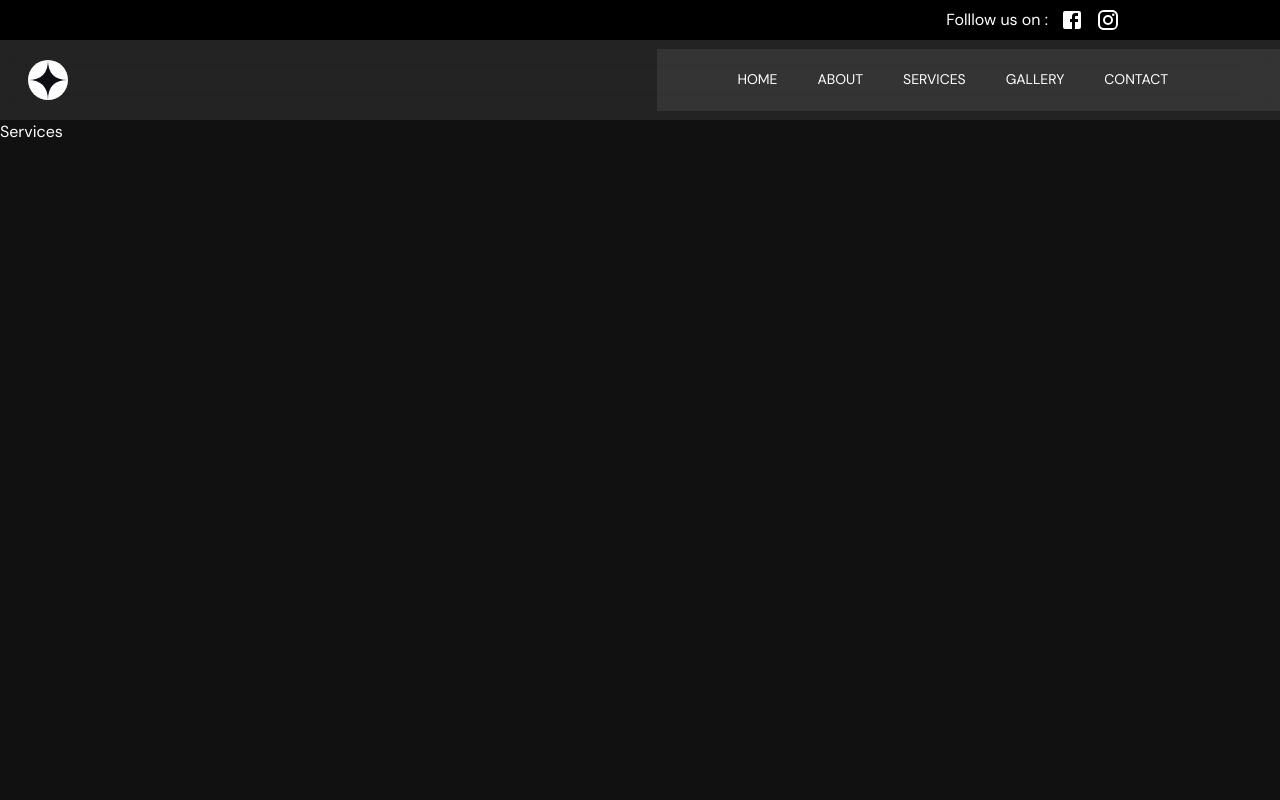
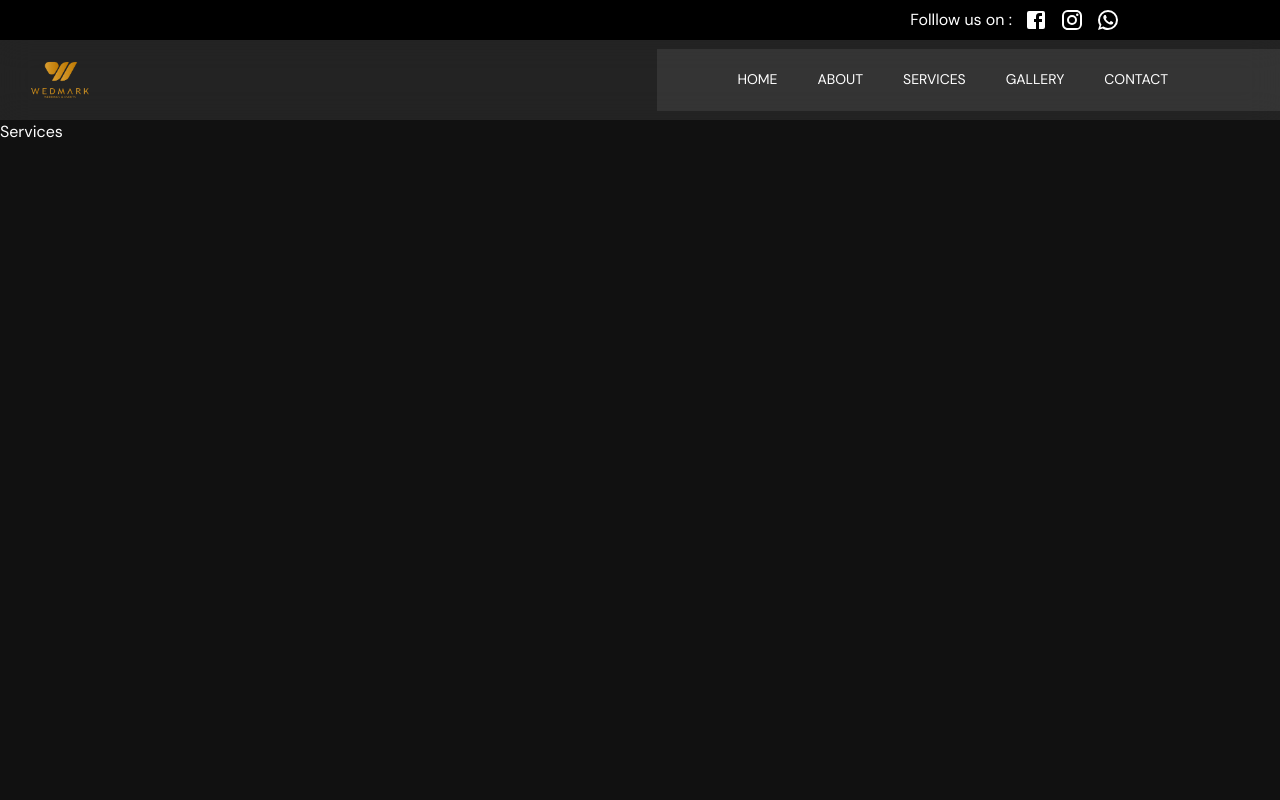
Before and after one commit to ArunKumar000777/wed-marks, a React (Vite) app: page /services in a window 1280 px wide. Shown: the top 800 px of the page. Built offline with nearby package versions, Linux system fonts and the light colour scheme; a web font is replaced by a local one.

Commit message:
added logo and social media links

```diff
--- a/src/components/Navbar.jsx
+++ b/src/components/Navbar.jsx
@@ -2,7 +2,7 @@ import MenuIcon from "@mui/icons-material/Menu";
 import { Link, useLocation } from "react-router-dom";
 import CloseIcon from "@mui/icons-material/Close";
 import { useEffect, useRef, useState } from "react";
-import logo from "../assets/logo.svg";
+import logo from "../assets/WedmarkLogo.png";
 const Nav = () => {
     let [open, setopen] = useState(false);
     const [isScrolled, setIsScrolled] = useState(false);
@@ -54,14 +54,14 @@ const Nav = () => {
     return (
         <nav
             ref={ref}
-            className={`fixed top-0 flex items-center justify-between w-full h-14 py-5 lg:h-20 lg:${
+            className={`fixed top-0 flex items-center justify-between  w-full h-14 py-5 lg:h-20 lg:${
                 isScrolled ? "top-0" : "top-10"
             } lg:bg-[#ffffff14] lg:backdrop-blur-lg z-50 bg-light`}
         >
             <div className="fixed z-20 cursor-pointer md:hidden right-5 top-6" onClick={() => setopen(!open)}>
                 {open ? <CloseIcon /> : <MenuIcon style={{ fontSize: "30px" }} />}
             </div>
-            <img src={logo} alt="logo" className="w-10 mt-2 ml-7 lg:mt-0" />
+            <img src={logo} alt="logo" className="mt-4 w-14 lg:w-16 ml-7 lg:mt-0" />
             <ul
                 className={` backdrop-blur-md lg:backdrop-blur-0  md:pl-10 pr-28 md:static fixed duration-500 ease-linear top-0 md:h-auto h-screen z-10 ${
                     !open ? "right-[-100%] " : "right-0"
--- a/src/components/TopBar.jsx
+++ b/src/components/TopBar.jsx
@@ -1,13 +1,21 @@
 import React from "react";
 import FacebookIcon from "@mui/icons-material/Facebook";
 import InstagramIcon from "@mui/icons-material/Instagram";
+import { WhatsApp } from "@mui/icons-material";
 
 const TopBar = () => {
     return (
         <div className="items-center justify-end hidden h-10 px-40 lg:flex bg-dark gap-x-3">
             <span className="text-white">Folllow us on :</span>
-            <FacebookIcon style={{ color: "white" }} className="cursor-pointer" />
-            <InstagramIcon style={{ color: "white" }} className="cursor-pointer" />
+            <a href="https://www.facebook.com/wedmarkweddingsandevents">
+                <FacebookIcon style={{ color: "white" }} className="cursor-pointer" />
+            </a>
+            <a href="">
+                <InstagramIcon style={{ color: "white" }} className="cursor-pointer" />
+            </a>
+            <a href="https://wa.me/+919747834369" target="_blank" rel="noreferrer">
+                <WhatsApp/>
+            </a>
         </div>
     );
 };
--- a/src/pages/Contact.jsx
+++ b/src/pages/Contact.jsx
@@ -45,7 +45,9 @@ const Contact = () => {
                                     <h5 className="text-text_link_gray">For trade enquiries</h5>
                                 </div>
                                 <div>
-                                    <h4>Infoline: +(91) 9747834369</h4>
+                                    <a href="tel:7907456800" target="_blank">
+                                        <h4>Infoline: +(91) 9747834369</h4>
+                                    </a>
                                     <h4>Dubai: +971582975256</h4>
                                 </div>
                             </div>
@@ -56,8 +58,12 @@ const Contact = () => {
                                     <h5 className="text-text_link_gray">Email</h5>
                                 </div>
                                 <div>
-                                    <h4>philip@wedmarkevents.com</h4>
-                                    <h4>dominic@wedmarkevents.com</h4>
+                                    <a href="mailto:philip@wedmarkevents.com">
+                                        <h4>philip@wedmarkevents.com</h4>
+                                    </a>
+                                    <a href="mailto:philip@wedmarkevents.com">
+                                        <h4>dominic@wedmarkevents.com</h4>
+                                    </a>
                                 </div>
                             </div>
                         </div>
```
Also changed, not shown: src/assets/WedmarkLogo.png (added).
